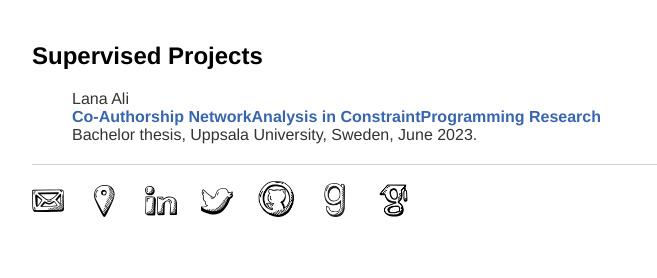
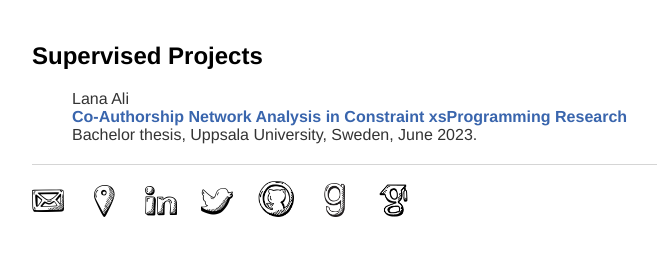
Before and after one commit to andreina-francisco/andreina-francisco.github.io, a Jekyll site: the page built from teaching/index.html, in a window 1280 px wide. Shown: the part 737-1015 px from the top of the page, without its empty margins (160-817 px from the left). Built offline with Jekyll 4.4.1, drawn with Linux system fonts in a browser that asks for light colours; nearby versions of some CDN libraries; a style sheet for code colours, icons or effects is not loaded.

Commit message:
Fixed missing white spaces

```diff
--- a/teaching/index.html
+++ b/teaching/index.html
@@ -74,7 +74,9 @@ title: Maria Andreina Francisco Rodriguez
   <ul class="publist">
     <li class="pub @">
     <span class="author">Lana Ali</span><br />
-    <span class="title"><a class="text" href="https://urn.kb.se/resolve?urn=urn:nbn:se:uu:diva-512010">Co-Authorship NetworkAnalysis in ConstraintProgramming Research</a></span><br />
+    <span class="title"><a class="text"
+  href="https://urn.kb.se/resolve?urn=urn:nbn:se:uu:diva-512010">Co-Authorship
+  Network Analysis in Constraint xsProgramming Research</a></span><br />
     <span class="note">Bachelor thesis, Uppsala University, Sweden, June 2023.</span>
     </li>
   </ul>
```
